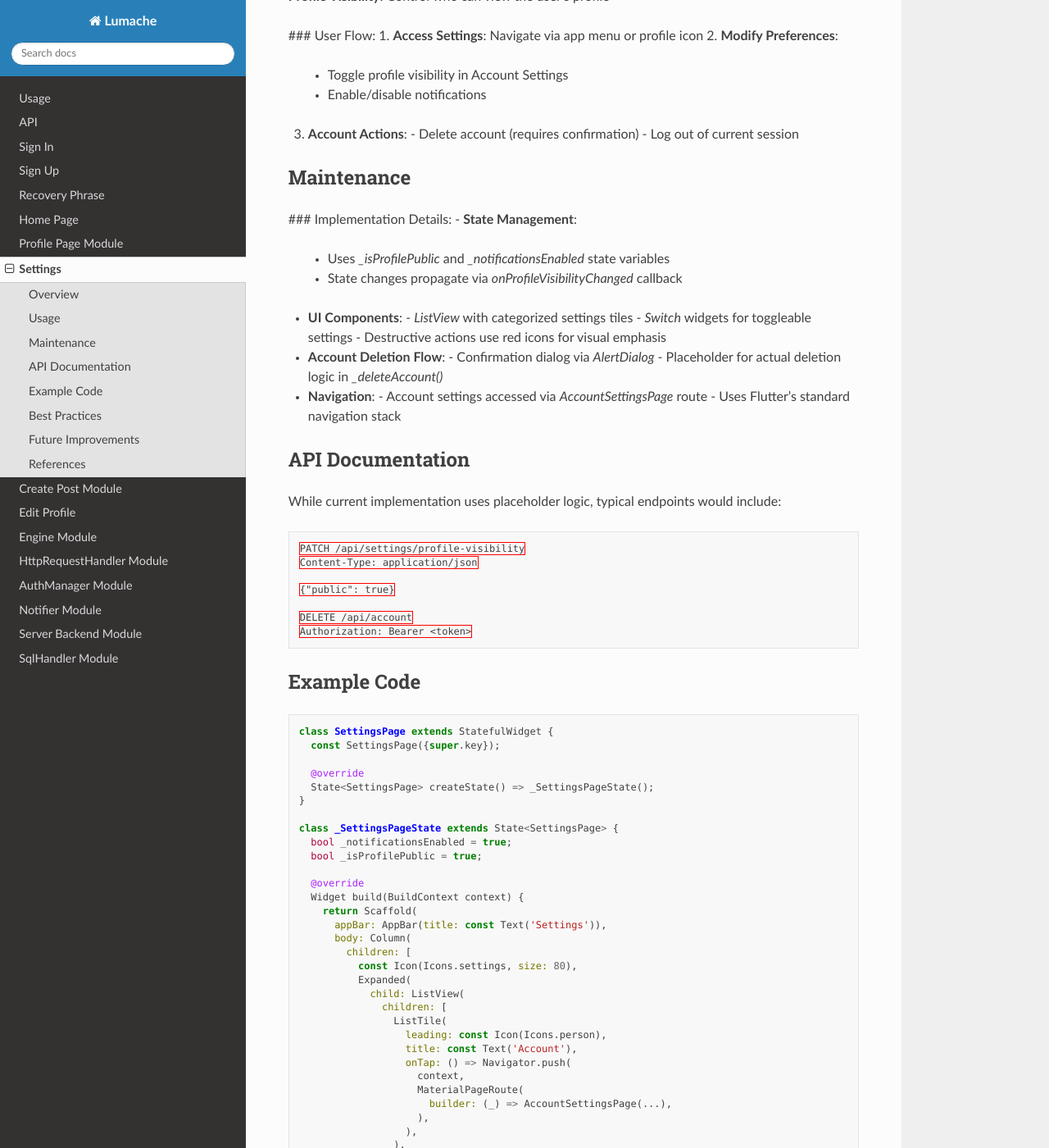
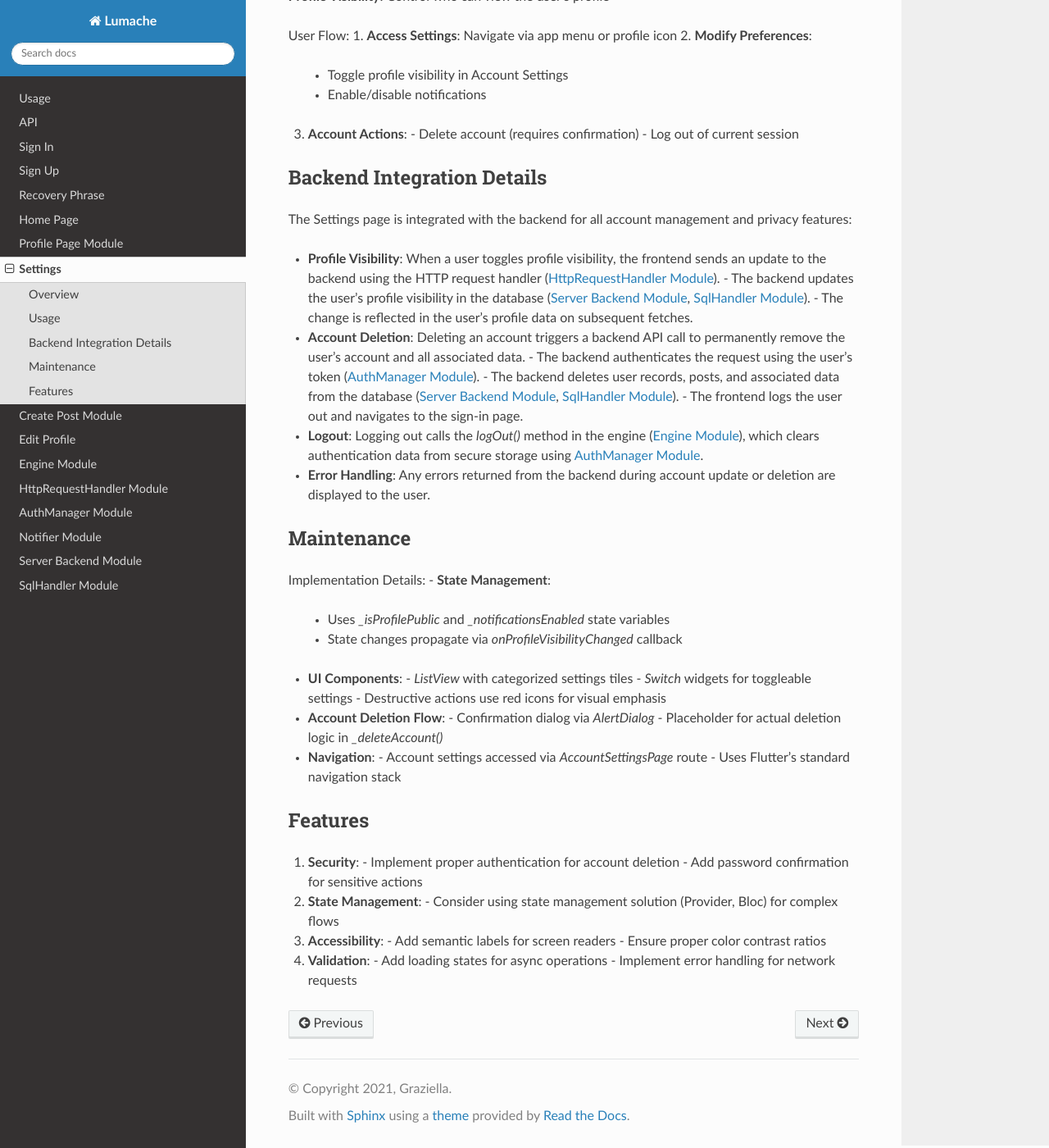
Before and after one commit to Basnoo05/rtd-tutorial, a Sphinx documentation site: the page built from docs/source/settingspage.rst, in a window 1280 px wide and 1400 px high, scrolled down 408 px. Shown: the whole window at 82% size. Built offline with Sphinx 7.4.7 and the Read the Docs theme 3.1.0, drawn with Linux system fonts in a browser that asks for light colours; some of the changed text lies outside the part shown.

Commit message:
Update settingspage.rst

```diff
--- a/docs/source/settingspage.rst
+++ b/docs/source/settingspage.rst
@@ -9,13 +9,13 @@ The Settings page allows users to manage their account preferences, security set
 Usage
 -----
 
-### Key Features:
+Key Features:
 - **Account Settings**: Manage profile visibility (public/private)
 - **Notification Preferences**: Toggle notification enablement
 - **Account Management**: Delete account or log out
 - **Profile Visibility**: Control who can view the user's profile
 
-### User Flow:
+User Flow:
 1. **Access Settings**: Navigate via app menu or profile icon
 2. **Modify Preferences**:
    - Toggle profile visibility in Account Settings
@@ -24,10 +24,32 @@ Usage
    - Delete account (requires confirmation)
    - Log out of current session
 
+Backend Integration Details
+--------------------------
+
+The Settings page is integrated with the backend for all account management and privacy features:
+
+- **Profile Visibility**:
+  When a user toggles profile visibility, the frontend sends an update to the backend using the HTTP request handler (:doc:`httprequesthandler`).
+  - The backend updates the user's profile visibility in the database (:doc:`server`, :doc:`sqlhandler`).
+  - The change is reflected in the user's profile data on subsequent fetches.
+
+- **Account Deletion**:
+  Deleting an account triggers a backend API call to permanently remove the user's account and all associated data.
+  - The backend authenticates the request using the user's token (:doc:`authmanager`).
+  - The backend deletes user records, posts, and associated data from the database (:doc:`server`, :doc:`sqlhandler`).
+  - The frontend logs the user out and navigates to the sign-in page.
+
+- **Logout**:
+  Logging out calls the `logOut()` method in the engine (:doc:`engine`), which clears authentication data from secure storage using :doc:`authmanager`.
+
+- **Error Handling**:
+  Any errors returned from the backend during account update or deletion are displayed to the user.
+
 Maintenance
 -----------
 
-### Implementation Details:
+Implementation Details:
 - **State Management**:
   - Uses `_isProfilePublic` and `_notificationsEnabled` state variables
   - State changes propagate via `onProfileVisibilityChanged` callback
@@ -42,90 +64,7 @@ Maintenance
   - Account settings accessed via `AccountSettingsPage` route
   - Uses Flutter's standard navigation stack
 
-API Documentation
------------------
-
-While current implementation uses placeholder logic, typical endpoints would include:
-
-.. code-block:: http
-
-   PATCH /api/settings/profile-visibility
-   Content-Type: application/json
-
-   {"public": true}
-
-   DELETE /api/account
-   Authorization: Bearer <token>
-
-Example Code
-------------
-
-.. code-block:: dart
-
-   class SettingsPage extends StatefulWidget {
-     const SettingsPage({super.key});
-
-     @override
-     State<SettingsPage> createState() => _SettingsPageState();
-   }
-
-   class _SettingsPageState extends State<SettingsPage> {
-     bool _notificationsEnabled = true;
-     bool _isProfilePublic = true;
-
-     @override
-     Widget build(BuildContext context) {
-       return Scaffold(
-         appBar: AppBar(title: const Text('Settings')),
-         body: Column(
-           children: [
-             const Icon(Icons.settings, size: 80),
-             Expanded(
-               child: ListView(
-                 children: [
-                   ListTile(
-                     leading: const Icon(Icons.person),
-                     title: const Text('Account'),
-                     onTap: () => Navigator.push(
-                       context,
-                       MaterialPageRoute(
-                         builder: (_) => AccountSettingsPage(...),
-                       ),
-                     ),
-                   ),
-                   ListTile(
-                     leading: const Icon(Icons.notifications),
-                     title: const Text('Notifications'),
-                     trailing: Switch(
-                       value: _notificationsEnabled,
-                       onChanged: (val) => setState(() => _notificationsEnabled = val),
-                     ),
-                   ),
-                   ListTile(
-                     leading: const Icon(Icons.delete),
-                     title: const Text('Delete Account'),
-                     onTap: () => _confirmDeleteAccount(context),
-                   ),
-                 ],
-               ),
-             ),
-           ],
-         ),
-       );
-     }
-   }
-
-   class AccountSettingsPage extends StatefulWidget {
-     final bool isProfilePublic;
-     final ValueChanged<bool> onProfileVisibilityChanged;
-
-     const AccountSettingsPage({...});
-
-     @override
-     State<AccountSettingsPage> createState() => _AccountSettingsPageState();
-   }
-
-Best Practices
+Features
 --------------
 
 1. **Security**:
@@ -139,17 +78,3 @@ Best Practices
 4. **Validation**:
    - Add loading states for async operations
    - Implement error handling for network requests
-
-Future Improvements
--------------------
-- Add change password functionality
-- Implement two-factor authentication settings
-- Add app theme customization options
-- Include data export functionality
-
-References
-----------
-
-- Flutter State Management Documentation
-- Material Design Settings Guidelines
-- OWASP Mobile Security Guidelines
```
